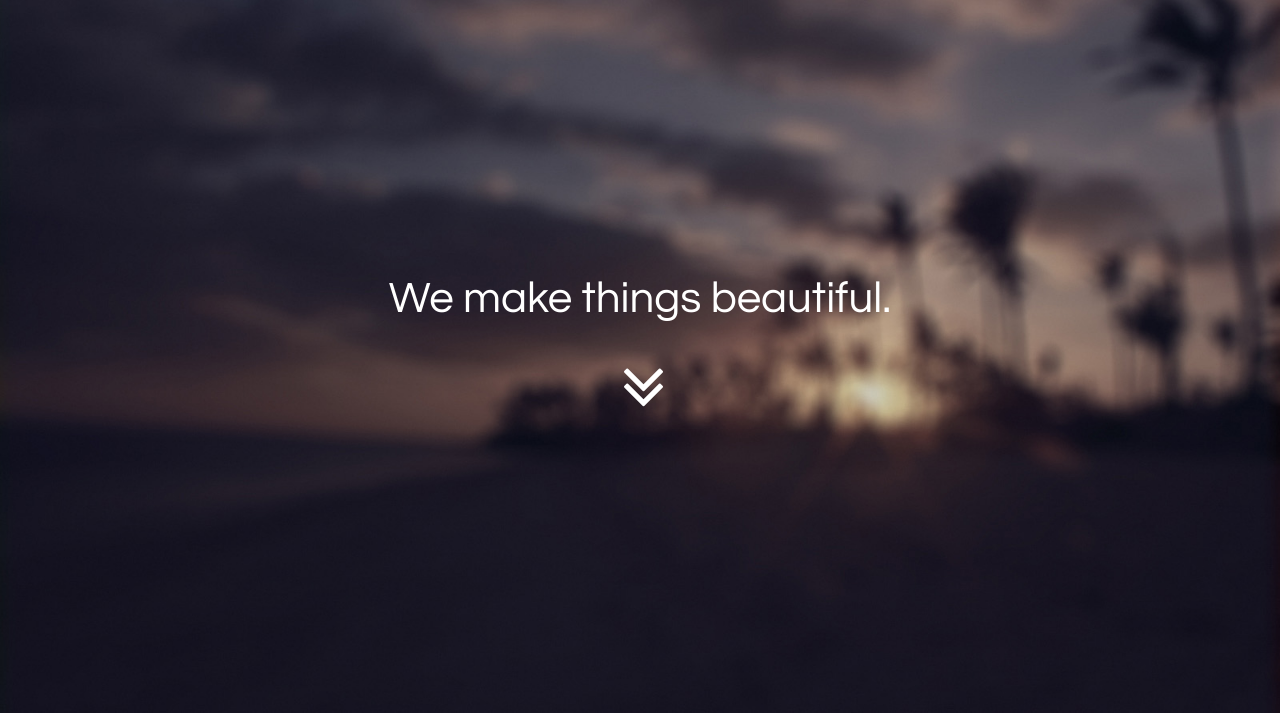
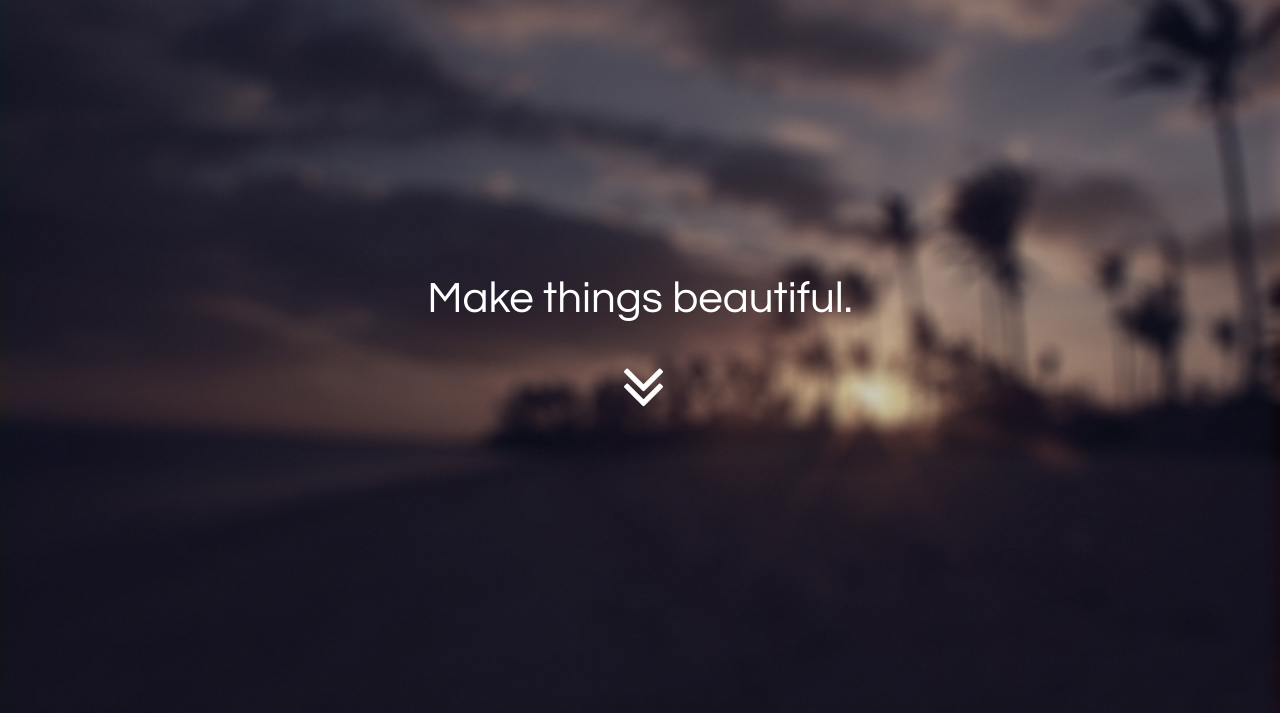
Before and after one commit to chinopadua/chinopadua, a plain HTML site: page index.html in a window 1280 px wide. Shown: the part 87-800 px from the top of the page. Drawn offline with nearby package versions, Linux system fonts and the light colour scheme; a web font is replaced by a local one.

Commit message:
Update index.html

```diff
--- a/index.html
+++ b/index.html
@@ -81,7 +81,7 @@
             <div class="container">
                 <div class="row">
                     <div class="col-md-8 col-md-offset-2">
-                      <h1 class="_text">We make things beautiful.</h1>
+                      <h1 class="_text">Make things beautiful.</h1>
                         <div class='homedown'>
                        <a class="page-scroll" href="#services">
                         <i class="fa fa-angle-double-down fa-5x animated"></i>
```
